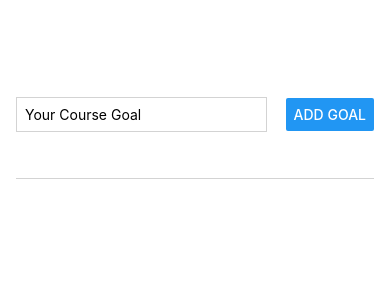
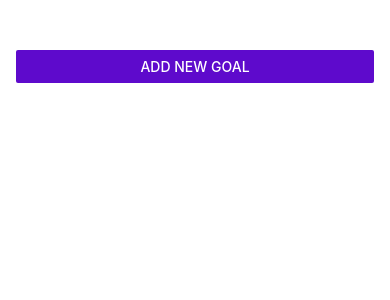
Before and after one commit to RupErz/Goal-Schedule-App, a React Native app: screen / in a window 390 px wide. Shown: the top 300 px of the page. Built offline with nearby package versions, Linux system fonts and the light colour scheme.

Commit message:
Modal Basic

```diff
--- a/App.js
+++ b/App.js
@@ -5,6 +5,11 @@ import GoalInput from './components/GoalInput';
 
 export default function App() {
   const [courseGoals, setCourseGoals] = useState([]);
+  const [modalIsVisible, setModalIsVisible] = useState(false);
+
+  const startAtGoalHandler = () => {
+    setModalIsVisible(true);
+  }
 
   const addGoalHandler = (enteredGoalText) => {
     console.log(enteredGoalText);
@@ -23,8 +28,12 @@ export default function App() {
   };
   return (
     <View style = {styles.appContainer}>
+      {/* A button control modal visibility */}
+      <Button title="Add New Goal" color='#5e0acc' onPress={startAtGoalHandler} />
+
       {/* Input area for user to submit */}
-        <GoalInput addGoalHandler={addGoalHandler}/>
+      { modalIsVisible && <GoalInput visible={modalIsVisible} addGoalHandler={addGoalHandler}/>}
+
 
       {/* List of Goals are rendered */}
       <View style = {styles.goalsContainer}>
--- a/components/GoalInput.js
+++ b/components/GoalInput.js
@@ -1,5 +1,5 @@
 import React, { useState } from 'react'
-import { TextInput, Button, View, StyleSheet, Alert } from 'react-native'
+import { TextInput, Button, View, StyleSheet, Alert, Modal } from 'react-native'
 
 const GoalInput = (props) => {
     const [enteredGoalText, setEnteredGoalText] = useState('');
@@ -20,6 +20,7 @@ const GoalInput = (props) => {
     };
 
     return (
+        <Modal visible={props.visible} animationType='slide'>
             <View style = {styles.inputContainer}>
                 <TextInput
                     style = {styles.texInput}
@@ -32,6 +33,7 @@ const GoalInput = (props) => {
                     onPress={addGoalHandler}
                 />
             </View>
+        </Modal>
     )
 }
 
```
Lines whose indentation alone changed are shown as unchanged.
